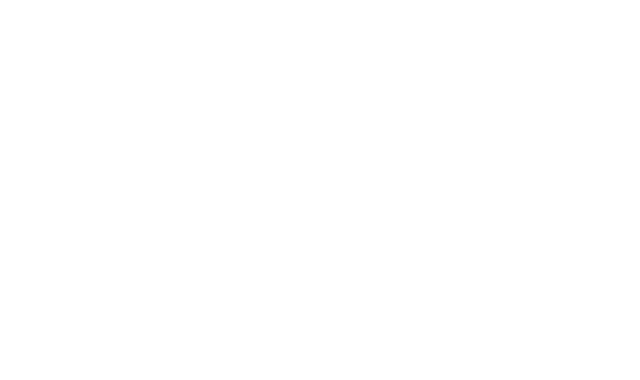
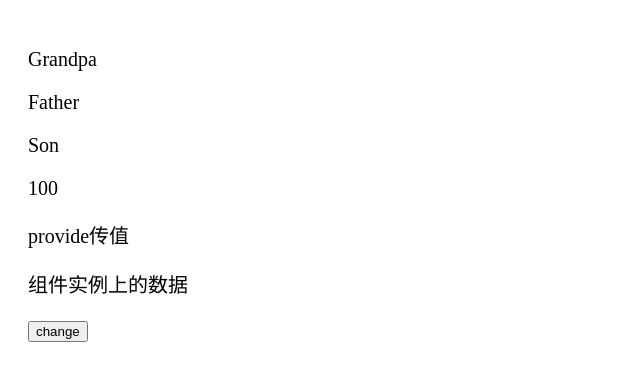
Before and after one commit to Che-guangqing/vue3, a Vue app: page / in a window 1280 px wide. Shown: the top 380 px of the page, without its empty margins (0-640 px from the left). Built offline with nearby package versions, Linux system fonts and the light colour scheme.

Commit message:
provide && inject

```diff
--- a/src/App.vue
+++ b/src/App.vue
@@ -1,7 +1,7 @@
 <template>
   <div class="app">
     <!-- <Setup :title='title' :count="count" @add='add' /> -->
-    <MarkRaw />
+    <vue2Provide />
 
   </div>
 </template>
@@ -23,6 +23,10 @@
 import ShallowReactive from './components/CompositionApi/shallowReactive.vue'
 import ToRaw from './components/CompositionApi/toRaw.vue'
 import MarkRaw from './components/CompositionApi/markRaw.vue'
+import lifeCycle from './components/CompositionApi/lifeCycle.vue'
+
+import vue2Provide from './components/vue2OptionsApis/grandpa.vue'
+import vue3Provide from './components/CompositionApi/provide&inject/grandpa.vue'
 
 
 
@@ -47,7 +51,10 @@
     IsProxy,
     ShallowReactive,
     ToRaw,
-    MarkRaw
+    MarkRaw,
+    lifeCycle,
+    vue2Provide,
+    vue3Provide
   },
 
   setup() {
--- a/src/components/CompositionApi/isProxy.vue
+++ b/src/components/CompositionApi/isProxy.vue
@@ -46,6 +46,7 @@
     console.log(isProxy(stateReadonly), isReactive(stateReadonly), isReadonly(stateReadonly)); //true true true
 
 
+
   }
 }
 </script>
--- /dev/null
+++ b/src/components/CompositionApi/lifeCycle.vue
@@ -0,0 +1,59 @@
+<template>
+  <div>
+    <h1>{{count}}</h1>
+  </div>
+</template>
+
+<script>
+import { getCurrentInstance, onBeforeMount, onBeforeUpdate, onMounted, onUpdated, ref, watch, watchEffect } from '@vue/runtime-core'
+export default {
+  setup() {
+    const count = ref(0)
+
+
+    setTimeout(() => {
+      count.value = 1
+    }, 2000);
+
+    console.log('setup');
+
+
+    onBeforeMount(() => {
+      console.log('onBeforeMount');
+    })
+
+    onMounted(() => {
+      console.log('onMounted');
+    })
+
+    onUpdated(() => {
+      console.log('onUpdated');
+    })
+
+    onBeforeUpdate(() => {
+      console.log('onBeforeUpdate');
+      // onBeforeUpdate默认情况下 在watchEffect之后执行
+    })
+
+    watchEffect(() => {
+      const a = count.value
+      console.log('watchEffect');
+    }, {
+      flush: 'post'
+      // 默认情况下,  flush: 'pre'：  watchEffect在onBeforeUpdate之前执行
+      // flush: 'post': watchEffect在onBeforeUpdate之后执行
+    })
+
+
+
+
+
+    // const instance = getCurrentInstance()
+    // console.log(instance);
+
+    return {
+      count,
+    }
+  },
+}
+</script>
--- /dev/null
+++ b/src/components/CompositionApi/provide&inject/father.vue
@@ -0,0 +1,18 @@
+<template>
+  <div>
+    <p>Father</p>
+    <Son />
+  </div>
+
+</template>
+
+<script>
+import Son from './son.vue'
+export default {
+  name: 'Father',
+  components: {
+    Son
+  },
+
+}
+</script>
--- /dev/null
+++ b/src/components/CompositionApi/provide&inject/grandpa.vue
@@ -0,0 +1,44 @@
+<template>
+  <div>
+    <p>Grandpa</p>
+    <Father/>
+    <p>
+      <!-- <button @click="changeName">change</button> -->
+    </p>
+  </div>
+
+</template>
+
+<script>
+import { provide, readonly, ref } from 'vue'
+import Father from './father.vue'
+
+
+export default {
+  name: 'Grandpa',
+  components: {
+    Father
+  },
+
+  setup() {
+    const name = ref('张三')
+
+    const changeName = () => {
+      name.value = '李四'
+    }
+
+    provide('name', readonly(name))
+    provide('changeName', changeName)  // 父组件可以提供方法, 让子组件修改name
+
+    provide('age', '26')
+    provide('hobby', 'travel')
+    provide('career', 'Programmer')
+
+    return {
+      // changeName
+    }
+  },
+
+
+}
+</script>
--- /dev/null
+++ b/src/components/CompositionApi/provide&inject/son.vue
@@ -0,0 +1,47 @@
+<template>
+  <div>
+    <p>Son</p>
+
+    <h4>{{name}}</h4>
+    <h4>{{age}}</h4>
+    <h4>{{hobby}}</h4>
+    <h4>{{career}}</h4>
+    <p>
+      <button @click="changeName">change</button>
+      <button @click="injectChangeName">injectChangeName</button>
+    </p>
+
+
+  </div>
+</template>
+
+<script>
+import { inject } from 'vue'
+export default {
+  name: 'Son',
+  setup() {
+      let name =  inject('name', '默认值name'),
+          changeName = inject('changeName'),
+          age =  inject('age', '默认值age'),
+          hobby =  inject('hobby', '默认值hobby'),
+          career =  inject('career', '默认值career');
+
+
+    const injectChangeName = () => {
+      name.value = '哈哈'
+      // 也可以修改父组件提供的数据 ,但是不建议
+    }
+
+    return {
+      name,
+      age,
+      hobby,
+      career,
+      changeName,
+      injectChangeName
+    }
+  },
+  // inject: ['name', 'age', 'hobby', 'career']
+
+}
+</script>
--- /dev/null
+++ b/src/components/vue2OptionsApis/father.vue
@@ -0,0 +1,30 @@
+<template>
+  <div>
+    <p>Father</p>
+    <Son :age='age' ref="son"/>
+
+    <button @click="change">change</button>
+  </div>
+
+</template>
+
+<script>
+import Son from './son.vue'
+export default {
+  name: 'Father',
+  components: {
+    Son
+  },
+  props: {
+    age: Number
+  },
+
+
+  methods: {
+    change() {
+      this.$refs.son.changCount()
+    }
+  }
+
+}
+</script>
--- /dev/null
+++ b/src/components/vue2OptionsApis/grandpa.vue
@@ -0,0 +1,40 @@
+<template>
+  <div>
+    <p>Grandpa</p>
+    <Father :age='age'/>
+  </div>
+
+</template>
+
+<script>
+import Father from './father.vue'
+
+
+export default {
+  name: 'Grandpa',
+  components: {
+    Father
+  },
+  data() {
+    return {
+      age: 100,
+      text1: '组件实例上的数据'
+    }
+  },
+  // provide: {
+  //   text: 'provide传值',
+  //   // text1: this.text1  // ❌ 不能这样,可以把provide转换成函数, 因为传递父组件实例上的属性过去, 可能会在子组件中意外的改变这个引用,所以需要和data一样,用函数形成一个作用域
+  // },
+  provide() {
+    return {
+      text: 'provide传值',
+      text1: this.text1,
+    }
+  },
+  mounted() {
+    this.text1 = '哈哈哈哈'
+    console.log(this.text1); //失去响应式
+  }
+
+}
+</script>
--- /dev/null
+++ b/src/components/vue2OptionsApis/son.vue
@@ -0,0 +1,29 @@
+<template>
+  <div>
+    <p>Son</p>
+    <p>{{age}}</p>
+    <p>{{text}}</p>
+    <p>{{text1}}</p>
+
+  </div>
+</template>
+
+<script>
+export default {
+  name: 'Son',
+  props: {
+    age: Number
+  },
+  inject: ['text', 'text1'],
+  data() {
+    return {
+      count: 0
+    }
+  },
+  methods: {
+    changCount() {
+      this.count ++
+    }
+  }
+}
+</script>
```
Also changed, not shown: 1 other file (tests, documents, lock files or other folders).
